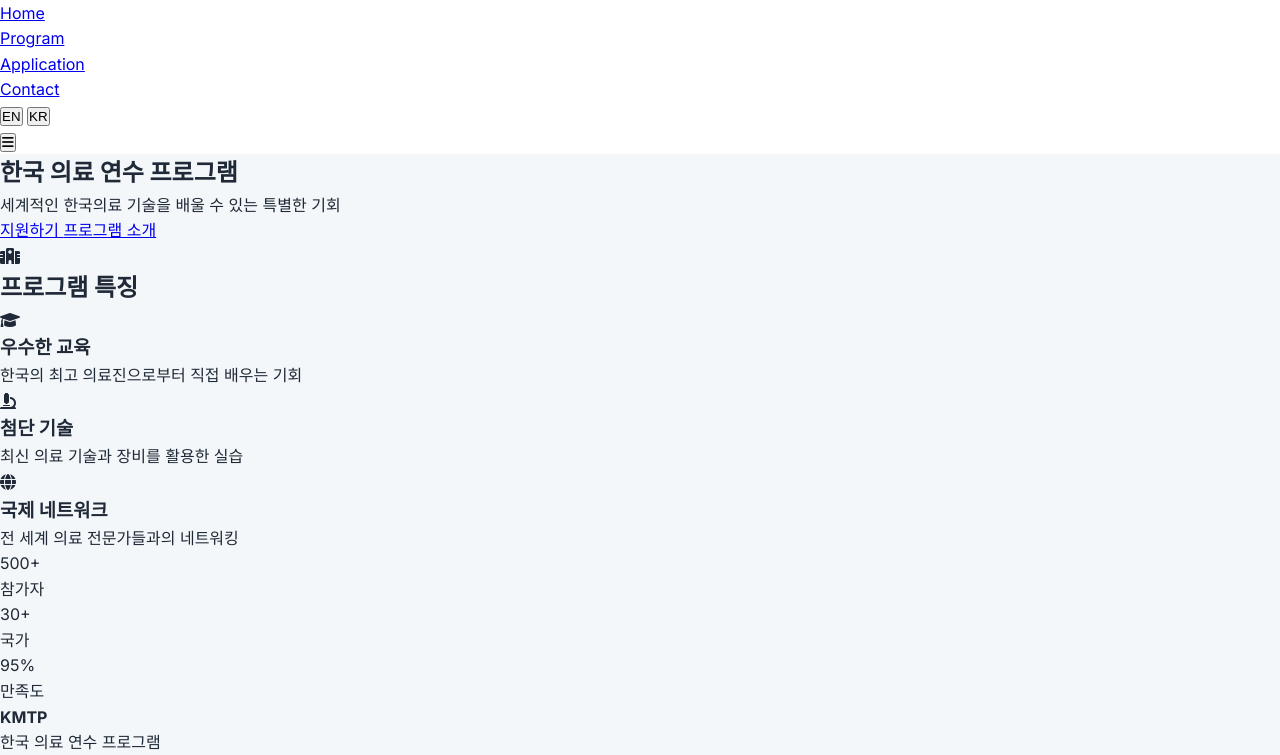
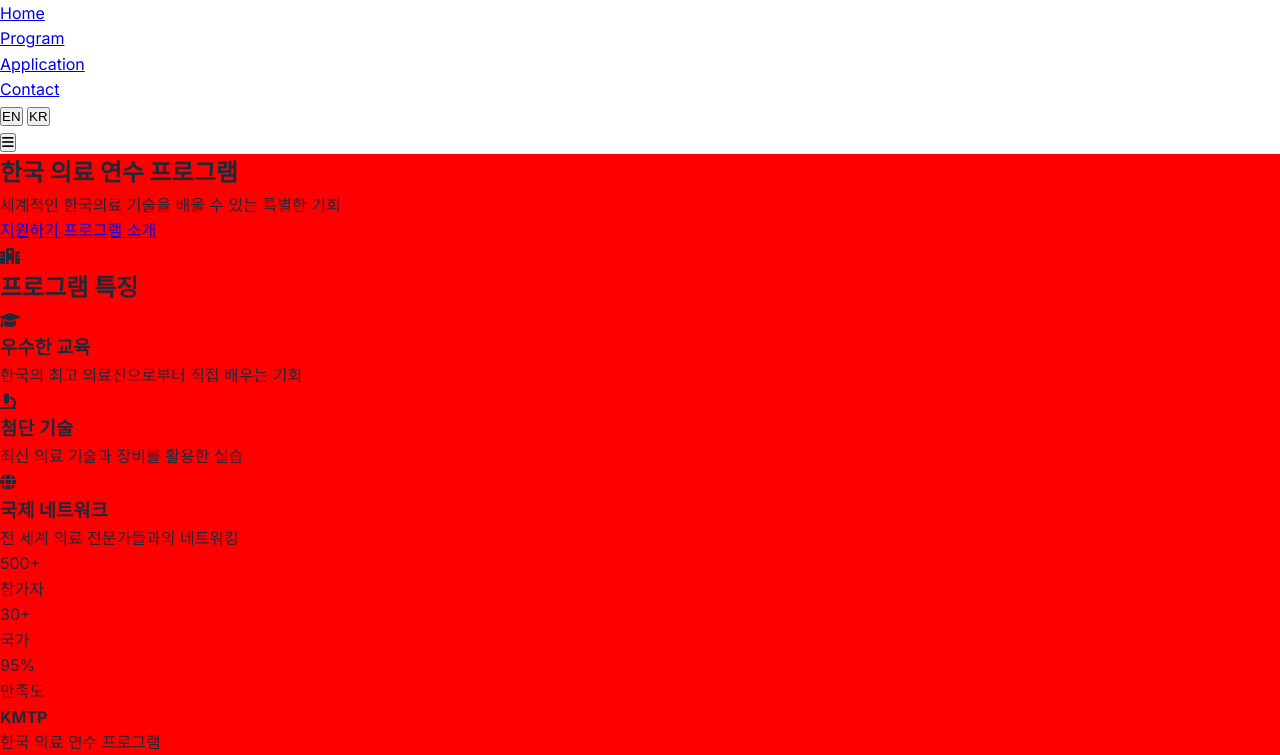
Before and after one commit to tttwww43/mtp_test2, a plain HTML site: page index.html in a window 1280 px wide. Shown: the part 25-780 px from the top of the page. Drawn offline with Linux system fonts and the light colour scheme.

Commit message:
Update style.css

```diff
--- a/style.css
+++ b/style.css
@@ -34,6 +34,9 @@
 /* ========================================================= */
 /* 2. 전역 스타일 및 타이포그래피 */
 /* ========================================================= */
+body {
+    background-color: red !important; /* 배경색을 강제로 빨간색으로 설정 */
+}
 * {
     box-sizing: border-box;
     margin: 0;
```
